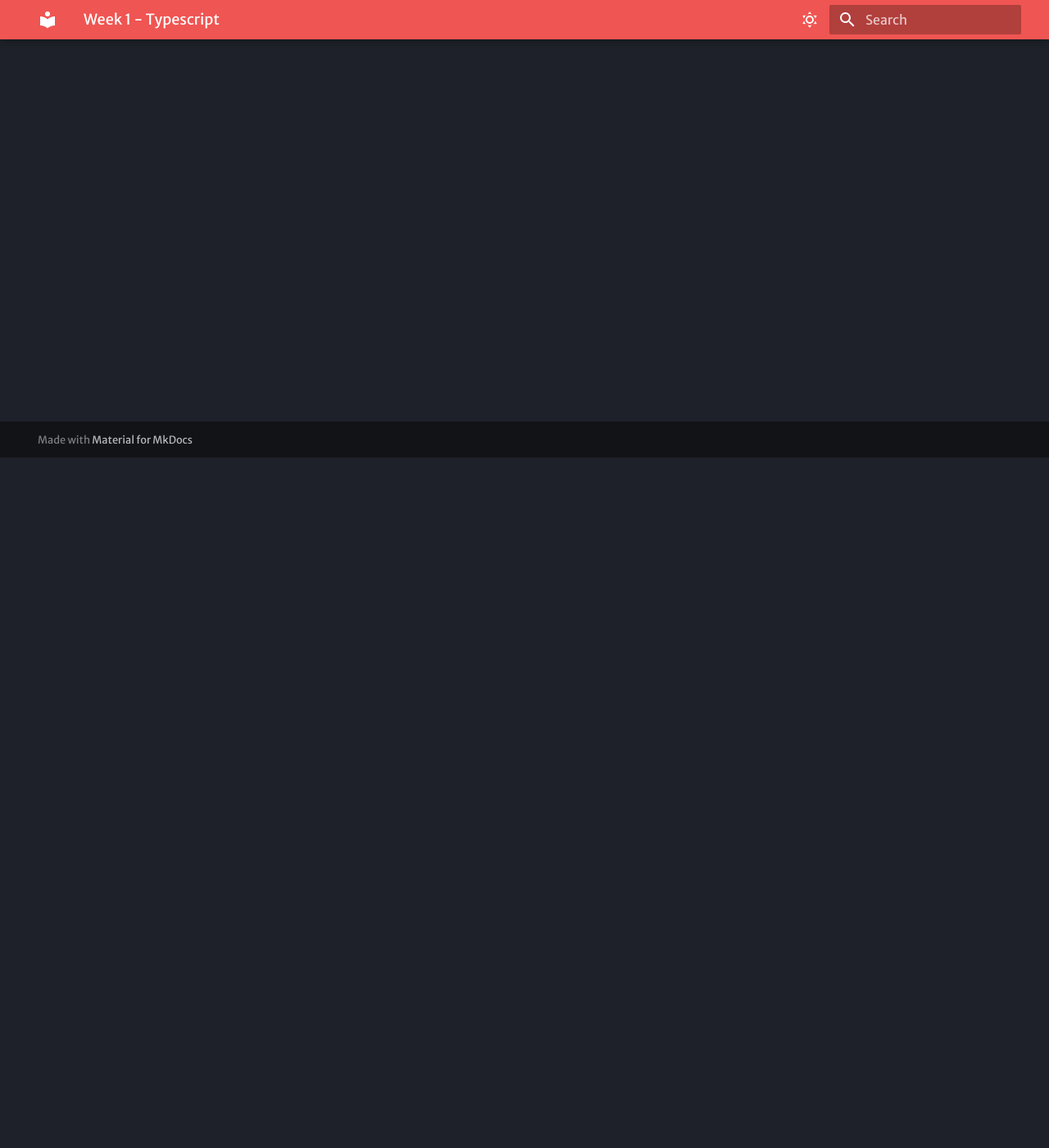
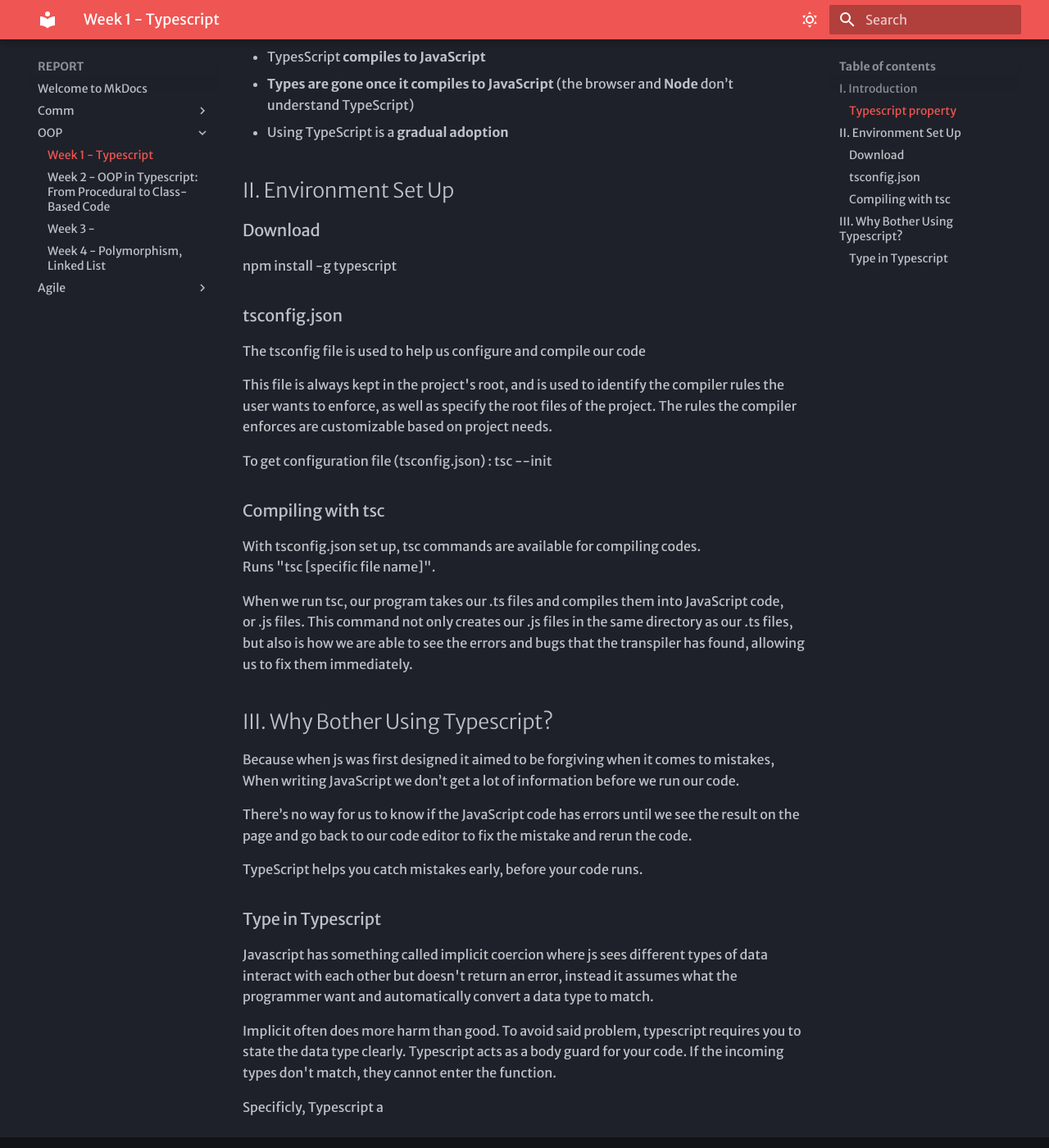
Before and after one commit to UyVuStephenVu/Markdown, an MkDocs documentation site: the page built from docs/OOP/Week 1.md, in a window 1280 px wide and 1400 px high, scrolled down 842 px. Shown: the whole window at 82% size. Built offline with MkDocs 1.6.1 and Material for MkDocs 9.7.7, drawn with Linux system fonts in a browser that asks for light colours; some of the changed text lies outside the part shown.

```diff
--- a/docs/OOP/Week 1.md
+++ b/docs/OOP/Week 1.md
@@ -1,13 +1,63 @@
 # Week 1 - Typescript
 
+Topics:
 
-npx tsc --init
+    * Introduction
+    * Environment Set Up
+    * Linked List
+
+## I. Introduction
+
+>TypeScript is a very useful and powerful tool we can use to optimize our code by checking for syntax errors before runtime, giving tips on how to fix bugs before they happen and more, all by adding in types to our regular JavaScript code!
+
+>Though we can start using TypeScript right out of the box, it does recognize that every application and developer is different, and gives us some room for flexibility.
+
+>We get access to this flexibility/customization through the ts.config file that we will keep in the root of our application, where we can change default rules, and add some rules of our own!
+><p style="text-align: right;">-Armaan on notion</p>
+
+### Typescript property
+* TypeScript is a **static type checker** (TypeScript checks your code before you run it)
+* TypeScript is a **superset of JavaScript** (this means that any JavaScript program is also a valid TypeScript program)
+* TypeScript **preserves the runtime behavior of JavaScript** (TypeScript doesn’t change how JavaScript works)
+* TypesScript **compiles to JavaScript**
+* **Types are gone once it compiles to JavaScript** (the browser and **Node** don’t understand TypeScript)
+* Using TypeScript is a **gradual adoption**
+
+## II. Environment Set Up
+
+### Download
+
+npm install -g typescript
+
+### tsconfig.json
 
 
-Concepts of OOP
+The tsconfig file is used to help us configure and compile our code
 
-* encapsulation
-public private keyword
-* Abstraction
-* Inheritance
-* Polymorphism
+This file is always kept in the project's root, and is used to identify the compiler rules the user wants to enforce, as well as specify the root files of the project. The rules the compiler enforces are customizable based on project needs.
+
+To get configuration file (tsconfig.json) : tsc --init
+
+### Compiling with tsc
+
+With tsconfig.json set up, tsc commands are available for compiling codes.
+Runs "tsc [specific file name]".
+
+When we run tsc, our program takes our .ts files and compiles them into JavaScript code, or .js files. This command not only creates our .js files in the same directory as our .ts files, but also is how we are able to see the errors and bugs that the transpiler has found, allowing us to fix them immediately.
+
+## III. Why Bother Using Typescript?
+
+Because when js was first designed it aimed to be forgiving when it comes to mistakes, When writing JavaScript we don’t get a lot of information before we run our code.
+
+There’s no way for us to know if the JavaScript code has errors until we see the result on the page and go back to our code editor to fix the mistake and rerun the code.
+
+TypeScript helps you catch mistakes early, before your code runs.
+
+### Type in Typescript
+
+Javascript has something called implicit coercion where js sees different types of data interact with each other but doesn't return an error, instead it assumes  what the programmer want and automatically convert a data type to match.
+
+Implicit often does more harm than good. To avoid said problem, typescript requires you to state the data type clearly. Typescript acts as a body guard for your code. If the incoming types don't match, they cannot enter the function.
+
+Specificly,
+Typescript a
--- a/mkdocs.yml
+++ b/mkdocs.yml
@@ -1,6 +1,10 @@
 site_name: REPORT
 site_url: https://placeholder.com
+markdown_extensions:
+  - footnotes
 theme:
+  features:
+    - content.footnote.tooltips
   name: material
   font:
     text: Merriweather Sans
```
Also changed, not shown: docs/Comm/Week 1.md (+5 -1 lines), docs/OOP/Week 2.md (added, +28 -0 lines), docs/agile/Week 3.md (added, +234 -0 lines).
